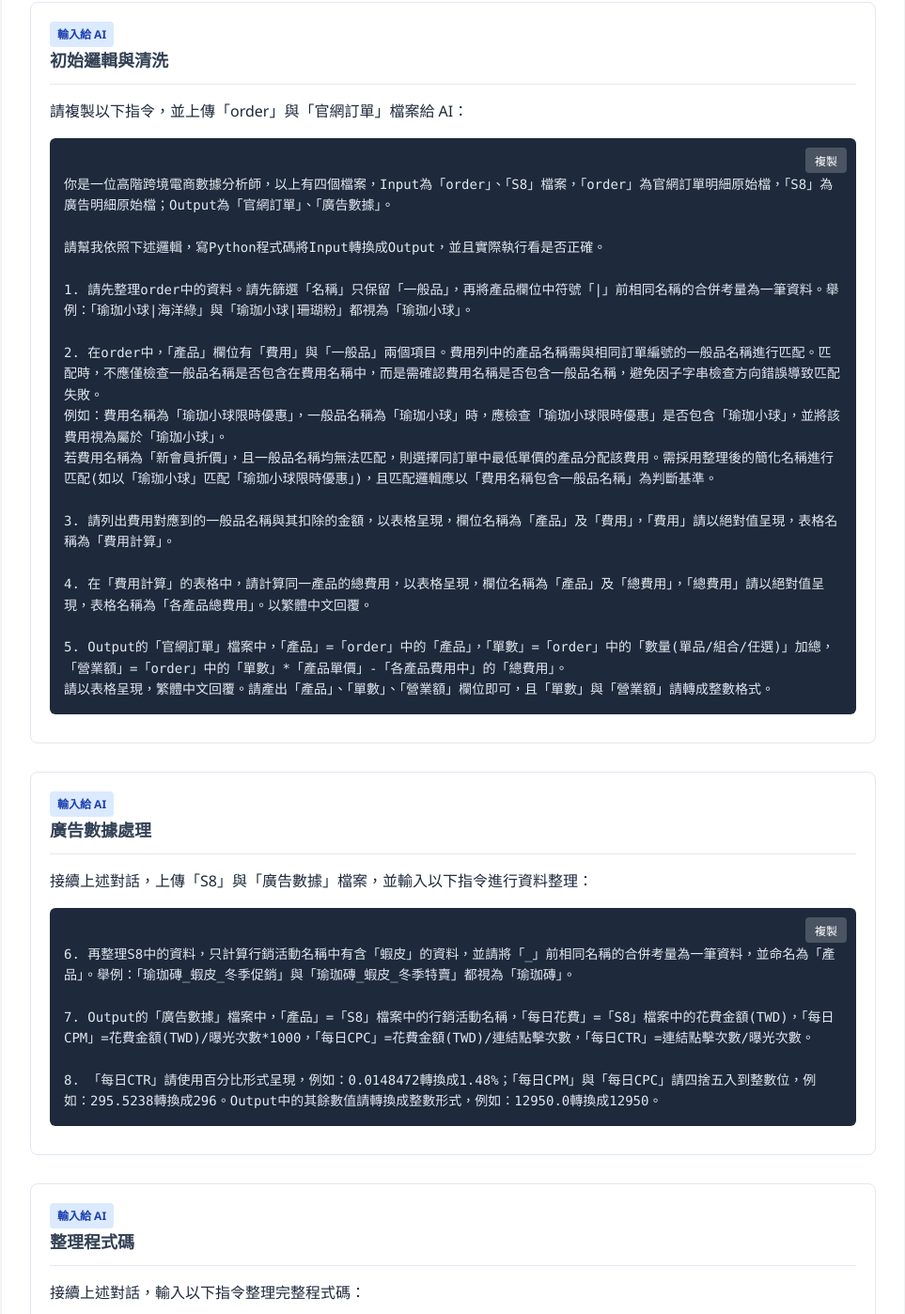
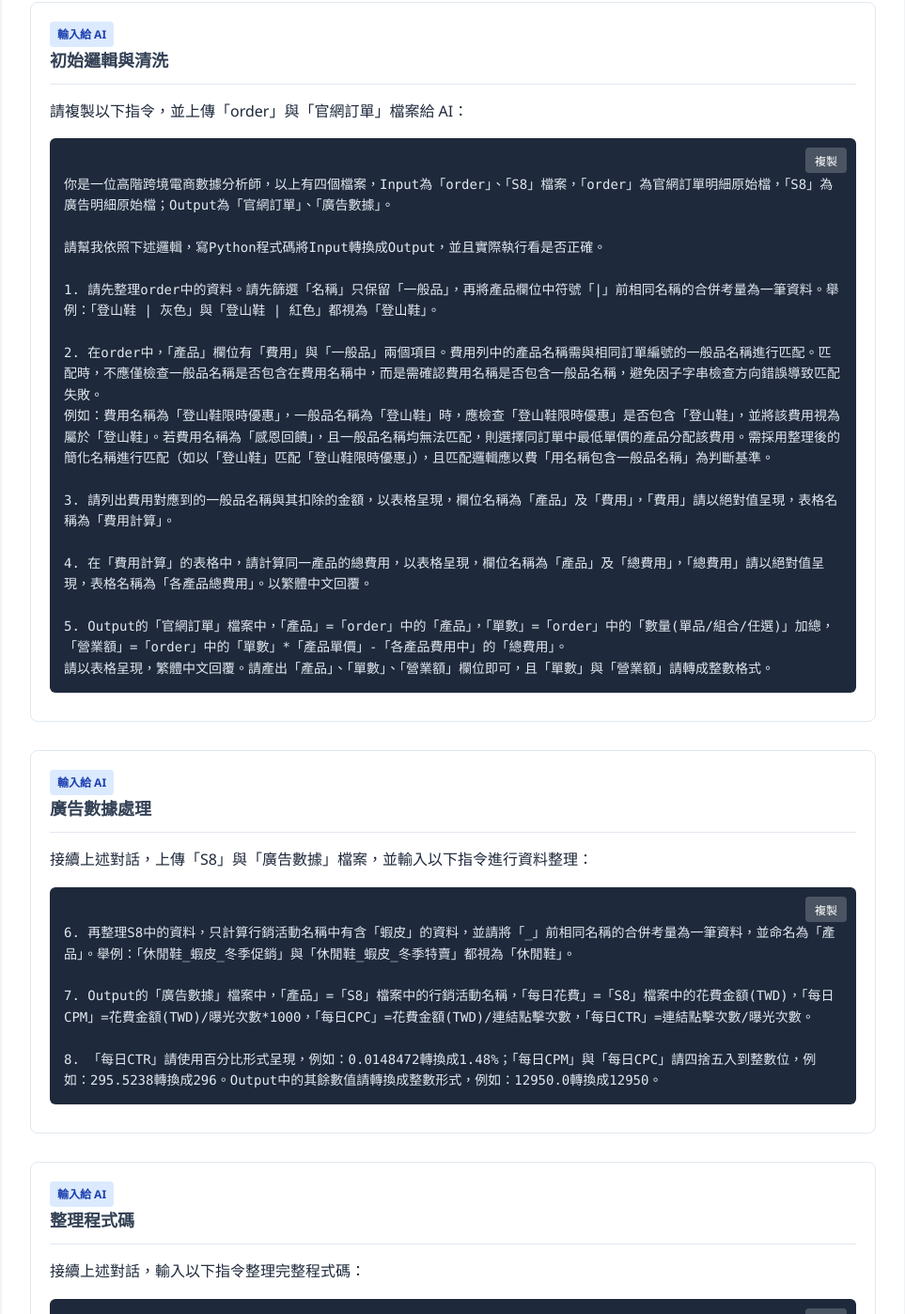
Before and after one commit to ching0325/GPTs_Instruction, a plain HTML site: page index.html in a window 1280 px wide. Shown: the part 256-1654 px from the top of the page at 94% size, without its empty margins (158-1121 px from the left). Drawn offline with Linux system fonts and the light colour scheme.

Commit message:
修改prompt為原始資料用詞

```diff
--- a/index.html
+++ b/index.html
@@ -189,11 +189,10 @@
 
 請幫我依照下述邏輯，寫Python程式碼將Input轉換成Output，並且實際執行看是否正確。
 
-1. 請先整理order中的資料。請先篩選「名稱」只保留「一般品」，再將產品欄位中符號「|」前相同名稱的合併考量為一筆資料。舉例：「瑜珈小球|海洋綠」與「瑜珈小球|珊瑚粉」都視為「瑜珈小球」。
+1. 請先整理order中的資料。請先篩選「名稱」只保留「一般品」，再將產品欄位中符號「|」前相同名稱的合併考量為一筆資料。舉例：「登山鞋 | 灰色」與「登山鞋 | 紅色」都視為「登山鞋」。
 
 2. 在order中，「產品」欄位有「費用」與「一般品」兩個項目。費用列中的產品名稱需與相同訂單編號的一般品名稱進行匹配。匹配時，不應僅檢查一般品名稱是否包含在費用名稱中，而是需確認費用名稱是否包含一般品名稱，避免因子字串檢查方向錯誤導致匹配失敗。
-例如：費用名稱為「瑜珈小球限時優惠」，一般品名稱為「瑜珈小球」時，應檢查「瑜珈小球限時優惠」是否包含「瑜珈小球」，並將該費用視為屬於「瑜珈小球」。
-若費用名稱為「新會員折價」，且一般品名稱均無法匹配，則選擇同訂單中最低單價的產品分配該費用。需採用整理後的簡化名稱進行匹配(如以「瑜珈小球」匹配「瑜珈小球限時優惠」)，且匹配邏輯應以「費用名稱包含一般品名稱」為判斷基準。
+例如：費用名稱為「登山鞋限時優惠」，一般品名稱為「登山鞋」時，應檢查「登山鞋限時優惠」是否包含「登山鞋」，並將該費用視為屬於「登山鞋」。若費用名稱為「感恩回饋」，且一般品名稱均無法匹配，則選擇同訂單中最低單價的產品分配該費用。需採用整理後的簡化名稱進行匹配（如以「登山鞋」匹配「登山鞋限時優惠」），且匹配邏輯應以費「用名稱包含一般品名稱」為判斷基準。
 
 3. 請列出費用對應到的一般品名稱與其扣除的金額，以表格呈現，欄位名稱為「產品」及「費用」，「費用」請以絕對值呈現，表格名稱為「費用計算」。
 
@@ -208,7 +207,7 @@
             <h2>廣告數據處理</h2>
             <p>接續上述對話，上傳「S8」與「廣告數據」檔案，並輸入以下指令進行資料整理：</p>
             <div class="prompt-box">
-6. 再整理S8中的資料，只計算行銷活動名稱中有含「蝦皮」的資料，並請將「_」前相同名稱的合併考量為一筆資料，並命名為「產品」。舉例：「瑜珈磚_蝦皮_冬季促銷」與「瑜珈磚_蝦皮_冬季特賣」都視為「瑜珈磚」。
+6. 再整理S8中的資料，只計算行銷活動名稱中有含「蝦皮」的資料，並請將「_」前相同名稱的合併考量為一筆資料，並命名為「產品」。舉例：「休閒鞋_蝦皮_冬季促銷」與「休閒鞋_蝦皮_冬季特賣」都視為「休閒鞋」。
 
 7. Output的「廣告數據」檔案中，「產品」=「S8」檔案中的行銷活動名稱，「每日花費」=「S8」檔案中的花費金額(TWD)，「每日CPM」=花費金額(TWD)/曝光次數*1000，「每日CPC」=花費金額(TWD)/連結點擊次數，「每日CTR」=連結點擊次數/曝光次數。
 
@@ -275,7 +274,7 @@ s8_df代表使用者上傳的檔案含有s8的input檔案
             <h2>增加資料處理細節（非必要）</h2>
             <p>補充更詳細的資料處理邏輯：</p>
             <div class="prompt-box">
-6. 再整理S8中的資料，只計算行銷活動名稱中有含「蝦皮」的資料，並請將「_」前相同名稱的合併考量為一筆資料，並命名為「產品」。舉例：「瑜珈磚_蝦皮_冬季促銷」與「瑜珈磚_蝦皮_冬季特賣」都視為「瑜珈磚」
+6. 再整理S8中的資料，只計算行銷活動名稱中有含「蝦皮」的資料，並請將「_」前相同名稱的合併考量為一筆資料，並命名為「產品」。舉例：「休閒鞋_蝦皮_冬季促銷」與「休閒鞋_蝦皮_冬季特賣」都視為「休閒鞋」
 
 7. 請將S8檔案中，相同產品名稱的「花費金額(TWD)」、「曝光次數」、「連結點擊次數」資料相加合併，並轉換成整數形式，以表格呈現，表格命名為「廣告明細」
 
```
